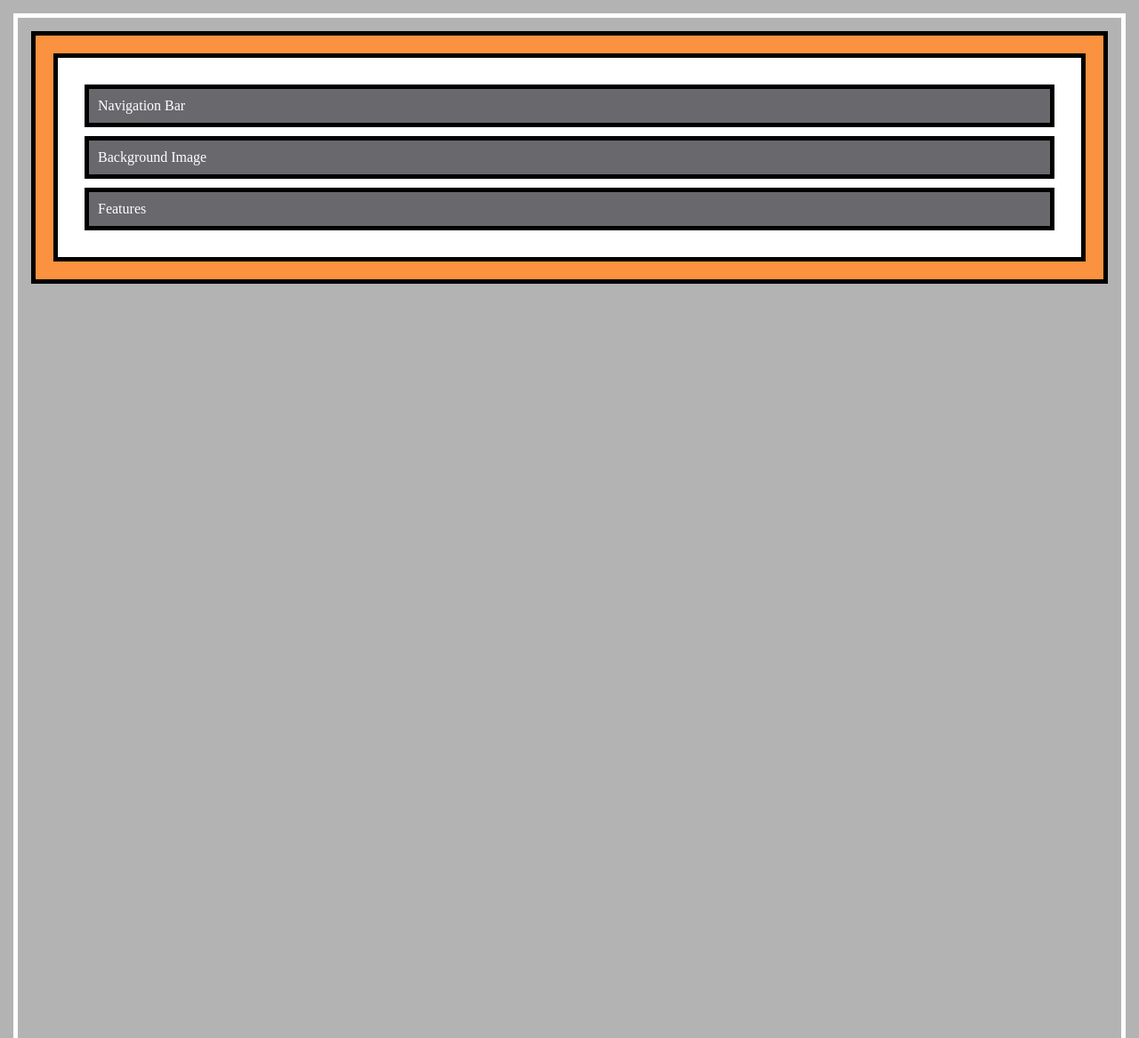
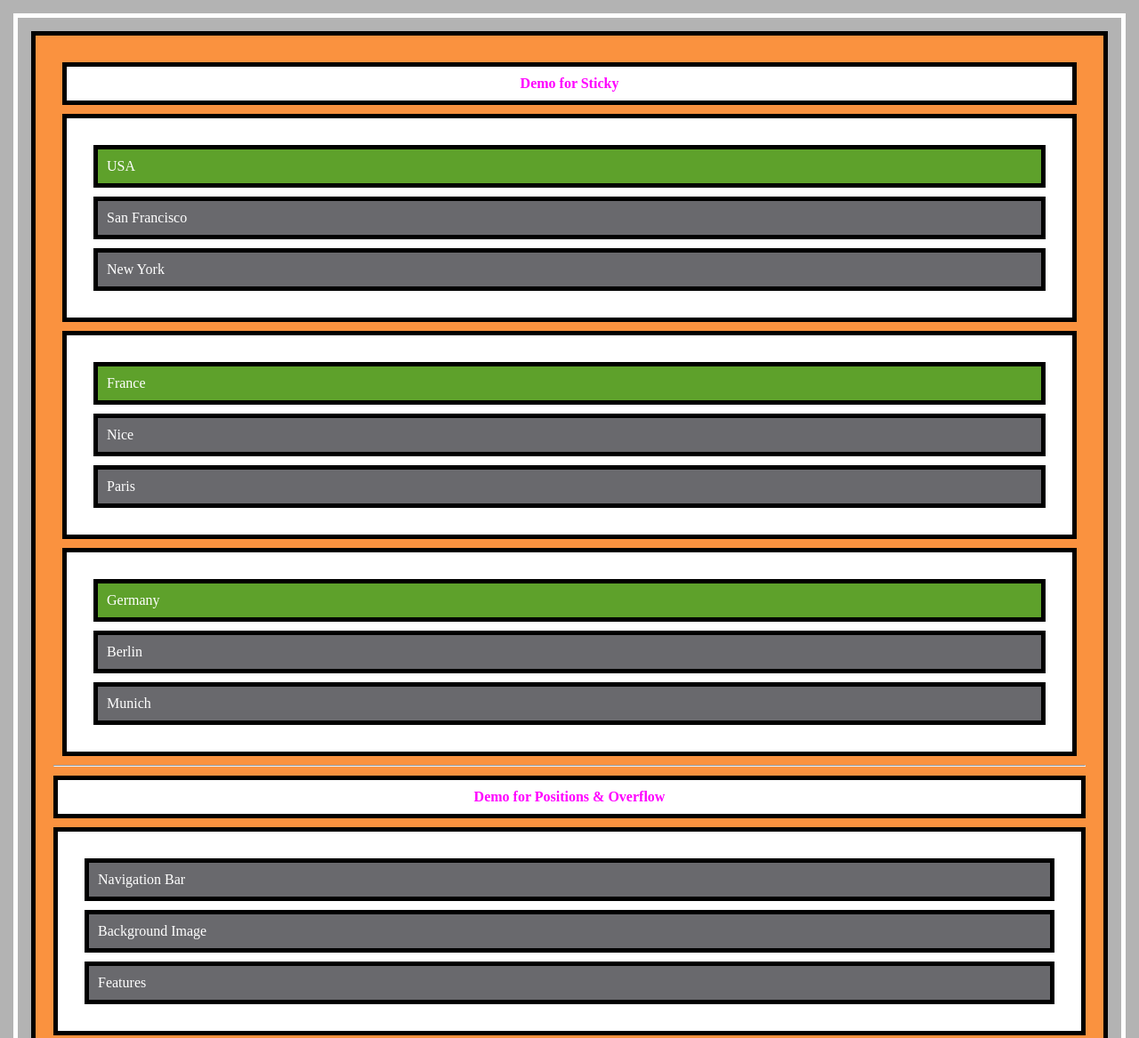
Before and after one commit to actionanand/css-position-lab, a website built with Vite: page index.html in a window 1280 px wide. Shown: the top 1167 px of the page at 89% size. Built offline with nearby package versions, Linux system fonts and the light colour scheme.

Commit message:
position

```diff
--- a/index.html
+++ b/index.html
@@ -7,7 +7,8 @@
     <title>CSS Lab - Position</title>
   </head>
   <body>
-    <div class="parent"></div>
+    <div id="sticky"></div>
+    <div id="position"></div>
     <script type="module" src="/src/main.ts"></script>
   </body>
 </html>
--- a/src/main.ts
+++ b/src/main.ts
@@ -1,9 +1,13 @@
-import htmlContent from './position.html?raw';
-import './style.css'
+import htmlContentPos from './position.html?raw';
+import './position.css'
 
-document.querySelector<HTMLDivElement>('.parent')!.innerHTML = htmlContent;
+import htmlContentSicky from './sticky.html?raw';
+import './sticky.css'
 
-// document.querySelector('.parent').innerHTML = `
+document.querySelector<HTMLDivElement>('#sticky')!.innerHTML = htmlContentSicky;
+document.querySelector<HTMLDivElement>('#position')!.innerHTML = htmlContentPos;
+
+// document.querySelector('#app').innerHTML = `
 //   <div>
 //     raw html content
 //   </div>
--- a/src/style.css
+++ b/src/position.css
@@ -4,6 +4,7 @@ html {
   border: 5px solid white;
   margin: 15px;
   height: 2000px;
+  /* overflow: auto; */
 }
 
 body {
@@ -11,16 +12,30 @@ body {
   padding: 20px;
   border: 5px solid black;
   margin: 0;
+  /* overflow: hidden; */
 }
 
-.parent {
+.title2 {
+  color: magenta;
+  font-weight: bold;
+  text-align: center;
+  margin: 10px 0;
+  padding: 10px;
+  border: 5px solid black;
+  background-color: white;
+}
+
+.parent2 {
   background: white;
   padding: 20px;
   border: 5px solid black;
   margin: 0;
+  /* position: relative;
+  top: 150px; */
+  /* overflow: hidden; */
 }
 
-.parent div {
+.parent2 div {
   background: rgb(105, 105, 109);
   color: white;
   padding: 10px;
@@ -28,7 +43,7 @@ body {
   margin: 10px;
 }
 
-.parent .child-1 {
+.parent2 .child-1 {
   position: relative;
   /* top: 200px; */
 }
--- a/src/position.html
+++ b/src/position.html
@@ -1,3 +1,7 @@
-<div class="child-1">Navigation Bar</div>
-<div class="child-2">Background Image</div>
-<div class="child-3">Features</div>
+<hr>
+<div class="title2"> Demo for Positions & Overflow </div>
+<div class="parent2">
+  <div class="child-1">Navigation Bar</div>
+  <div class="child-2">Background Image</div>
+  <div class="child-3">Features</div>
+</div>
--- /dev/null
+++ b/src/sticky.css
@@ -0,0 +1,50 @@
+html {
+  background: #b3b3b3;
+  padding: 15px;
+  border: 5px solid white;
+  margin: 15px;
+  height: 2000px;
+}
+
+body {
+  background: #fa923f;
+  padding: 20px;
+  border: 5px solid black;
+  margin: 0;
+}
+
+.title1 {
+  color: magenta;
+  font-weight: bold;
+  text-align: center;
+  border: 5px solid black;
+  background-color: white;
+  margin: 10px;
+  padding: 10px;
+}
+
+.parent1 {
+  background: white;
+  padding: 20px;
+  border: 5px solid black;
+  margin: 10px;
+}
+
+.parent1 .country {
+  background: #5ea12b;
+  color: white;
+  padding: 10px;
+  border: 5px solid black;
+  margin: 10px;
+  /* sticky */
+  position: sticky;
+  top: 20px;
+}
+
+.parent1 .cities {
+  background: rgb(105, 105, 109);
+  color: white;
+  padding: 10px;
+  border: 5px solid black;
+  margin: 10px;
+}
--- /dev/null
+++ b/src/sticky.html
@@ -0,0 +1,16 @@
+<div class="title1">Demo for Sticky</div>
+<div class="parent1">
+  <div class="country">USA</div>
+  <div class="cities">San Francisco</div>
+  <div class="cities">New York</div>
+</div>
+<div class="parent1">
+  <div class="country">France</div>
+  <div class="cities">Nice</div>
+  <div class="cities">Paris</div>
+</div>
+<div class="parent1">
+  <div class="country">Germany</div>
+  <div class="cities">Berlin</div>
+  <div class="cities">Munich</div>
+</div>
```
